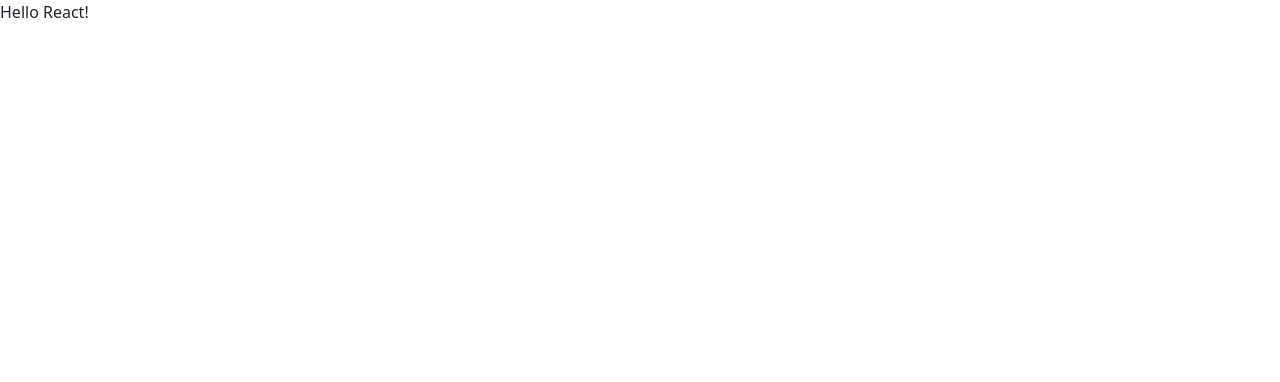
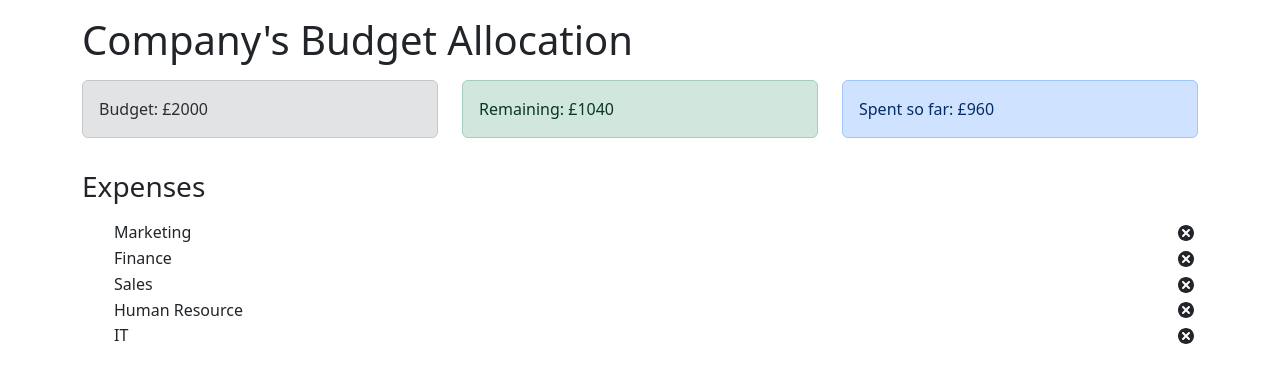
Before and after one commit to Alain2020/budget-tracker-, a React (Create React App) app in the folder budget-tracker/: page / in a window 1280 px wide. Shown: the top 382 px of the page. Built offline with nearby package versions, Linux system fonts and the light colour scheme.

Commit message:
Corrected the attribute name from 'nmae' to 'name' in the ExpenseItem component.

```diff
--- a/budget-tracker/src/App.js
+++ b/budget-tracker/src/App.js
@@ -1,10 +1,35 @@
 import React from "react";
 import 'bootstrap/dist/css/bootstrap.min.css';
+import Budget from "./components/Budget";
+import Remaining from "./components/Remaining";
+import ExpenseTotal from "./components/ExpenseTotal";
+import ExpenseList from "./components/ExpenseList";
 
 const App = ()  => {
   return (
-    <p>Hello React!</p>
-  )
+   <div className='container'>
+    <h1 className='mt-3'>
+    Company's Budget Allocation
+    </h1>
+    <div className="row mt-3">
+      <div className="col-sm">
+        <Budget />
+      </div>
+      <div className="col-sm">
+        <Remaining />
+      </div>
+      <div className="col-sm">
+        <ExpenseTotal />
+      </div>
+    </div>
+    <h3 className='mt-3'>Expenses</h3>
+    <div className='row mt-3'>
+      <div className='col-sm'>
+        <ExpenseList />
+      </div>
+    </div>
+   </div>
+  );
 };
 
 export default App;
--- /dev/null
+++ b/budget-tracker/src/components/Budget.js
@@ -0,0 +1,11 @@
+import React from "react";
+
+const Budget = () => {
+    return (
+        <div className='alert alert-secondary'>
+            <span>Budget: £2000 </span>
+        </div>
+    );
+};
+
+export default Budget;
--- /dev/null
+++ b/budget-tracker/src/components/ExpenseItem.js
@@ -0,0 +1,18 @@
+import React from "react";
+import { TiDelete } from 'react-icons/ti';
+
+const ExpenseItem = (props) => {
+    return (
+        <li className='list-group-item d-flex justify-content-between align-items-center'>
+               {props.name}
+               <div>
+                <span className='badge badge-primary badge-pill mr-3'>
+                £{props.cost}
+                </span>
+                <TiDelete size='1.5em'></TiDelete>
+               </div>
+        </li>
+    );
+};
+
+export default ExpenseItem;
--- /dev/null
+++ b/budget-tracker/src/components/ExpenseList.js
@@ -0,0 +1,27 @@
+import React from "react";
+import ExpenseItem from "./ExpenseItem";
+
+const ExpenseList = () => {
+  const expenses = [
+    { id: 1231232, name: 'Marketing', cost: 50 },
+    { id: 1231233, name: 'Finance', cost: 300 },
+    { id: 1231234, name: 'Sales', cost: 70 },
+    { id: 1231235, name: 'Human Resource', cost: 50 },
+    { id: 1231236, name: 'IT', cost: 50 }
+  ];
+
+  return (
+    <ul>
+      {expenses.map(expense => (
+        <ExpenseItem
+          key={expense.id}  // Added a unique key for each ExpenseItem
+          id={expense.id}
+          name={expense.name}  // Corrected the attribute name from 'nmae' to 'name'
+          cost={expense.cost}
+        />
+      ))}
+    </ul>
+  );
+};
+
+export default ExpenseList;
--- /dev/null
+++ b/budget-tracker/src/components/ExpenseTotal.js
@@ -0,0 +1,11 @@
+import React from "react";
+
+const ExpenseTotal = () => {
+    return (
+        <div className='alert alert-primary'>
+            <span>Spent so far: £960 </span>
+        </div>
+    );
+};
+
+export default ExpenseTotal;
--- /dev/null
+++ b/budget-tracker/src/components/Remaining.js
@@ -0,0 +1,11 @@
+import React from "react";
+
+const Remaining = () => {
+    return (
+        <div className='alert alert-success'>
+            <span>Remaining: £1040 </span>
+        </div>
+    );
+};
+
+export default Remaining;
```
